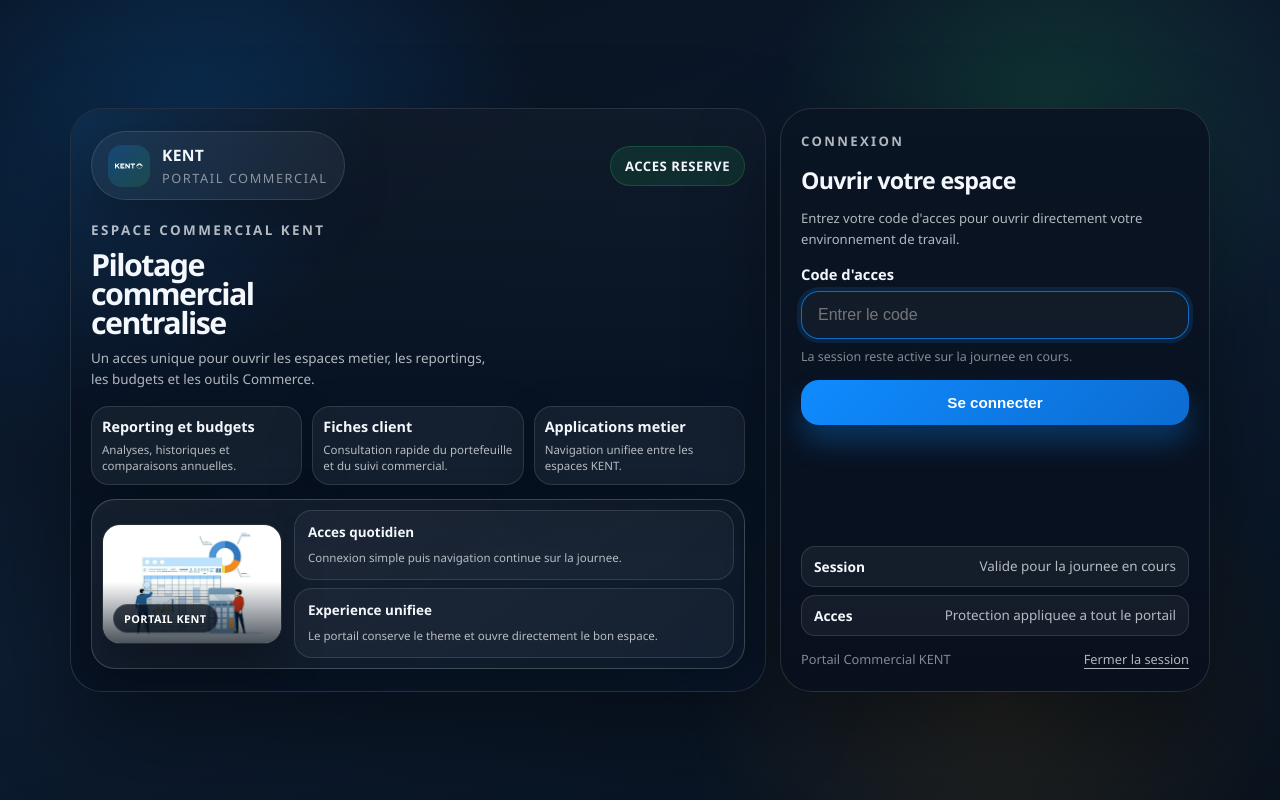
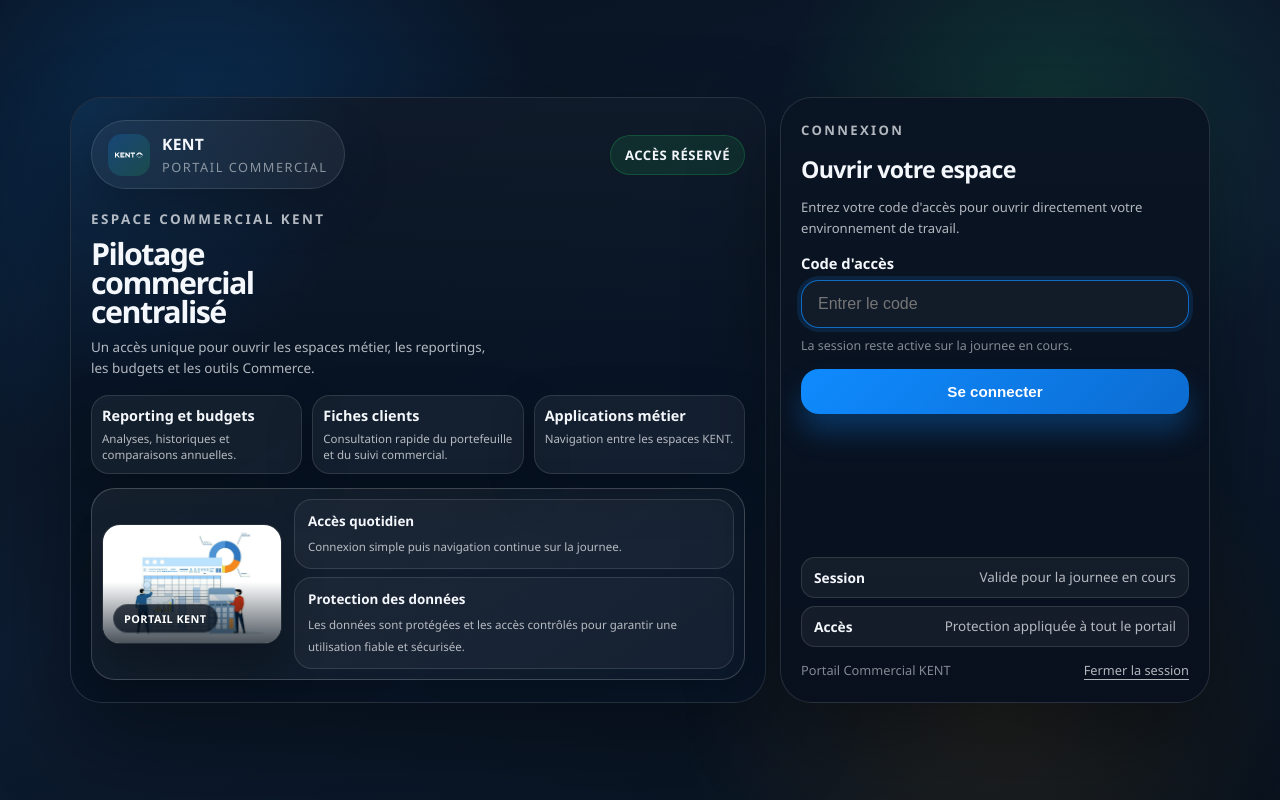
Before and after one commit to lgarciia/Portail-Commercial-KENT, a website: page acces.html in a window 1280 px wide. Drawn offline with Linux system fonts and the light colour scheme.

Commit message:
Update portal data and pages

```diff
--- a/acces.html
+++ b/acces.html
@@ -666,14 +666,14 @@
               <span>Portail Commercial</span>
             </span>
           </div>
-          <span class="status-chip">Acces reserve</span>
+          <span class="status-chip">Accès réservé</span>
         </div>
 
         <div class="hero">
           <p class="eyebrow">Espace commercial KENT</p>
-          <h1>Pilotage commercial centralise</h1>
+          <h1>Pilotage commercial centralisé</h1>
           <p>
-            Un acces unique pour ouvrir les espaces metier, les reportings, les budgets et les outils Commerce.
+            Un accès unique pour ouvrir les espaces métier, les reportings, les budgets et les outils Commerce.
           </p>
         </div>
 
@@ -683,12 +683,12 @@
             <span>Analyses, historiques et comparaisons annuelles.</span>
           </article>
           <article class="feature">
-            <strong>Fiches client</strong>
+            <strong>Fiches clients</strong>
             <span>Consultation rapide du portefeuille et du suivi commercial.</span>
           </article>
           <article class="feature">
-            <strong>Applications metier</strong>
-            <span>Navigation unifiee entre les espaces KENT.</span>
+            <strong>Applications métier</strong>
+            <span>Navigation entre les espaces KENT.</span>
           </article>
         </div>
       </div>
@@ -700,12 +700,12 @@
         </div>
         <div class="visual-notes">
           <div class="visual-note">
-            <strong>Acces quotidien</strong>
+            <strong>Accès quotidien</strong>
             <span>Connexion simple puis navigation continue sur la journee.</span>
           </div>
           <div class="visual-note">
-            <strong>Experience unifiee</strong>
-            <span>Le portail conserve le theme et ouvre directement le bon espace.</span>
+            <strong>Protection des données</strong>
+            <span>Les données sont protégées et les accès contrôlés pour garantir une utilisation fiable et sécurisée.</span>
           </div>
         </div>
       </div>
@@ -716,7 +716,7 @@
         <p class="eyebrow">Connexion</p>
         <h2>Ouvrir votre espace</h2>
         <p>
-          Entrez votre code d'acces pour ouvrir directement votre environnement de travail.
+          Entrez votre code d'accès pour ouvrir directement votre environnement de travail.
         </p>
 
         <div id="message" class="message" role="status" aria-live="polite"></div>
@@ -725,7 +725,7 @@
           <input id="next-field" type="hidden" name="next" value="/">
 
           <div class="field">
-            <label for="code">Code d'acces</label>
+            <label for="code">Code d'accès</label>
             <input
               id="code"
               name="code"
@@ -749,8 +749,8 @@
             <span>Valide pour la journee en cours</span>
           </div>
           <div class="trust-item">
-            <strong>Acces</strong>
-            <span>Protection appliquee a tout le portail</span>
+            <strong>Accès</strong>
+            <span>Protection appliquée à tout le portail</span>
           </div>
         </div>
 
```
Also changed, not shown: 1 other file.
